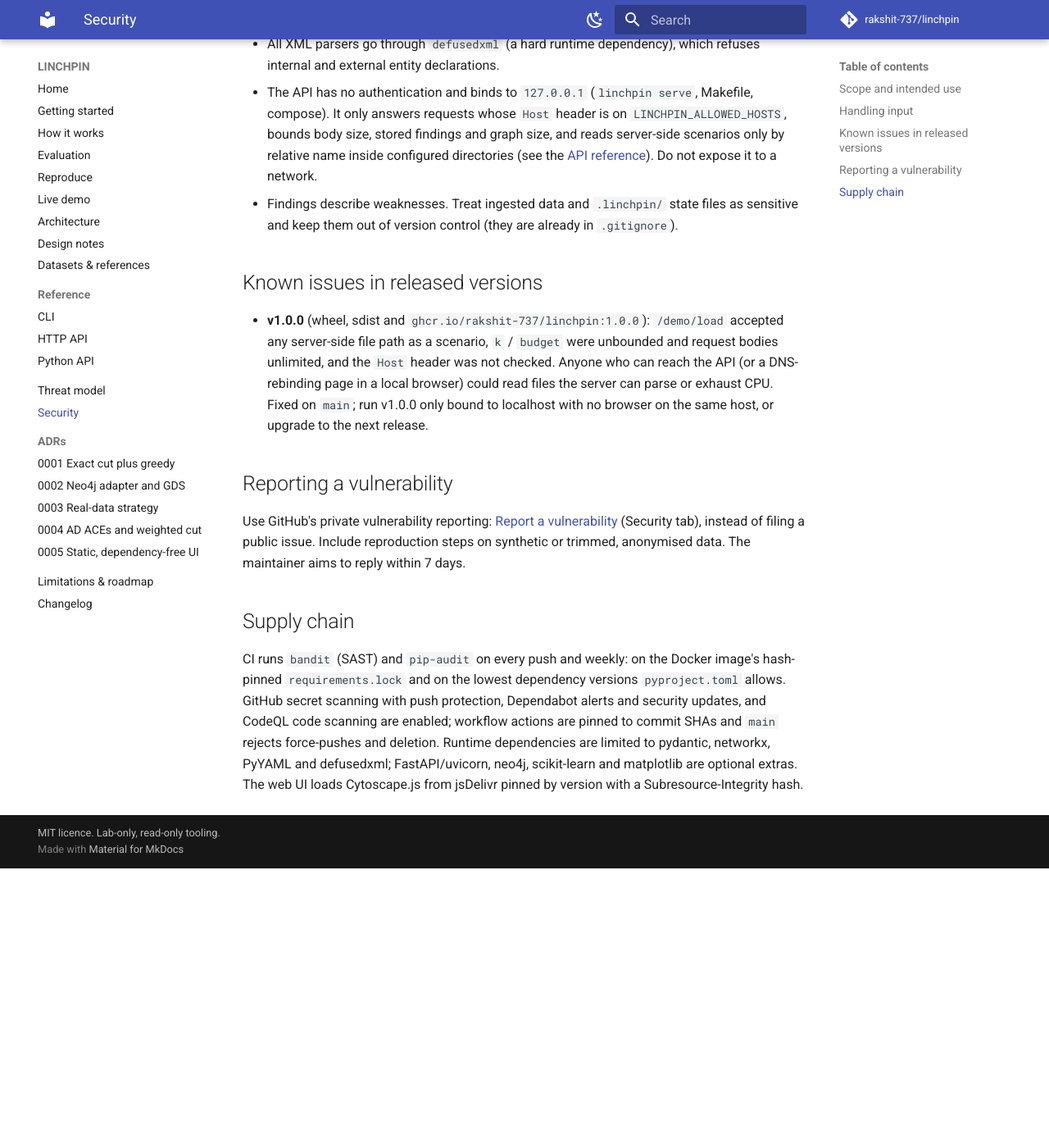
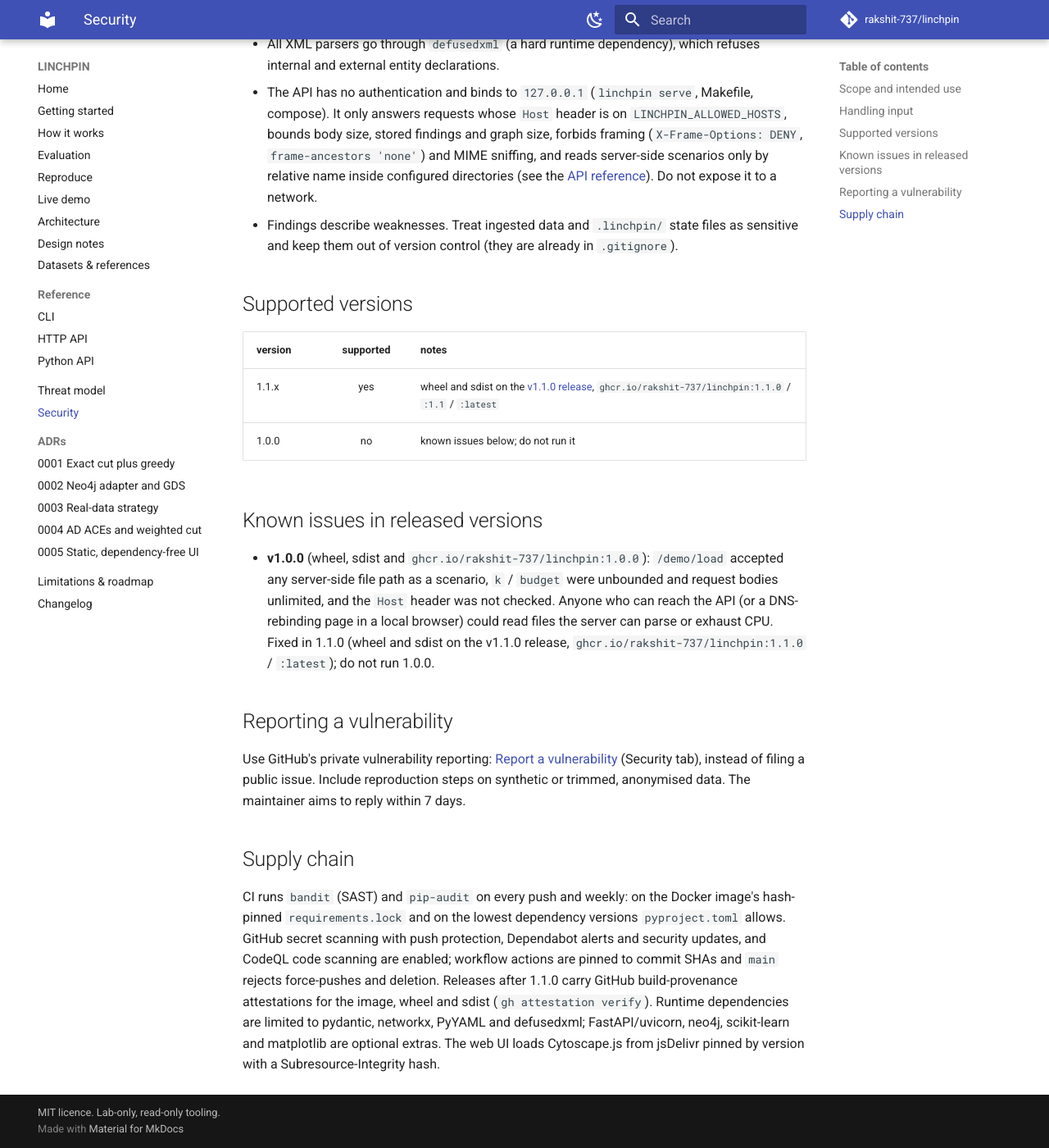
Before and after one commit to rakshit-737/linchpin, an MkDocs documentation site: the page built from docs/security.md, in a window 1280 px wide and 1400 px high, scrolled down 703 px. Shown: the whole window at 82% size. Built offline with MkDocs 1.6.1 and Material for MkDocs 9.7.7, drawn with Linux system fonts in a browser that asks for light colours; comment, search, counter and statistics services are not loaded; before the commit the page ends 1762 px from its top, so only the background shows below that.

Commit message:
docs(security): 1.0.0 is fixed in 1.1.0; supported-versions table
Co-Authored-By: Claude <noreply@anthropic.com>

```diff
--- a/SECURITY.md
+++ b/SECURITY.md
@@ -15,16 +15,23 @@ Only feed it data from environments you own or are explicitly authorised to asse
 
 - Finding files are untrusted input. Every record is validated against the pydantic `NormalizedFinding` contract, and invalid records are dropped.
 - All XML parsers go through `defusedxml` (a hard runtime dependency), which refuses internal and external entity declarations.
-- The API has no authentication and binds to `127.0.0.1` (`linchpin serve`, Makefile, compose). It only answers requests whose `Host` header is on `LINCHPIN_ALLOWED_HOSTS`, bounds body size, stored findings and graph size, and reads server-side scenarios only by relative name inside configured directories (see the [API reference](https://rakshit-737.github.io/linchpin/reference/api/)). Do not expose it to a network.
+- The API has no authentication and binds to `127.0.0.1` (`linchpin serve`, Makefile, compose). It only answers requests whose `Host` header is on `LINCHPIN_ALLOWED_HOSTS`, bounds body size, stored findings and graph size, forbids framing (`X-Frame-Options: DENY`, `frame-ancestors 'none'`) and MIME sniffing, and reads server-side scenarios only by relative name inside configured directories (see the [API reference](https://rakshit-737.github.io/linchpin/reference/api/)). Do not expose it to a network.
 - Findings describe weaknesses. Treat ingested data and `.linchpin/` state files as sensitive and keep them out of version control (they are already in `.gitignore`).
+
+## Supported versions
+
+| version | supported | notes |
+| --- | :---: | --- |
+| 1.1.x | yes | wheel and sdist on the [v1.1.0 release](https://github.com/rakshit-737/linchpin/releases/tag/v1.1.0), `ghcr.io/rakshit-737/linchpin:1.1.0` / `:1.1` / `:latest` |
+| 1.0.0 | no | known issues below; do not run it |
 
 ## Known issues in released versions
 
 - **v1.0.0** (wheel, sdist and `ghcr.io/rakshit-737/linchpin:1.0.0`): `/demo/load` accepted any server-side file path
   as a scenario, `k` / `budget` were unbounded and request bodies unlimited, and the `Host` header was not checked.
   Anyone who can reach the API (or a DNS-rebinding page in a local browser) could read files the server can parse
-  or exhaust CPU. Fixed on `main`; run v1.0.0 only bound to localhost with no browser on the same host, or upgrade
-  to the next release.
+  or exhaust CPU. Fixed in 1.1.0 (wheel and sdist on the v1.1.0 release, `ghcr.io/rakshit-737/linchpin:1.1.0` /
+  `:latest`); do not run 1.0.0.
 
 ## Reporting a vulnerability
 
@@ -32,4 +39,4 @@ Use GitHub's private vulnerability reporting: [Report a vulnerability](https://g
 
 ## Supply chain
 
-CI runs `bandit` (SAST) and `pip-audit` on every push and weekly: on the Docker image's hash-pinned `requirements.lock` and on the lowest dependency versions `pyproject.toml` allows. GitHub secret scanning with push protection, Dependabot alerts and security updates, and CodeQL code scanning are enabled; workflow actions are pinned to commit SHAs and `main` rejects force-pushes and deletion. Runtime dependencies are limited to pydantic, networkx, PyYAML and defusedxml; FastAPI/uvicorn, neo4j, scikit-learn and matplotlib are optional extras. The web UI loads Cytoscape.js from jsDelivr pinned by version with a Subresource-Integrity hash.
+CI runs `bandit` (SAST) and `pip-audit` on every push and weekly: on the Docker image's hash-pinned `requirements.lock` and on the lowest dependency versions `pyproject.toml` allows. GitHub secret scanning with push protection, Dependabot alerts and security updates, and CodeQL code scanning are enabled; workflow actions are pinned to commit SHAs and `main` rejects force-pushes and deletion. Releases after 1.1.0 carry GitHub build-provenance attestations for the image, wheel and sdist (`gh attestation verify`). Runtime dependencies are limited to pydantic, networkx, PyYAML and defusedxml; FastAPI/uvicorn, neo4j, scikit-learn and matplotlib are optional extras. The web UI loads Cytoscape.js from jsDelivr pinned by version with a Subresource-Integrity hash.
```
